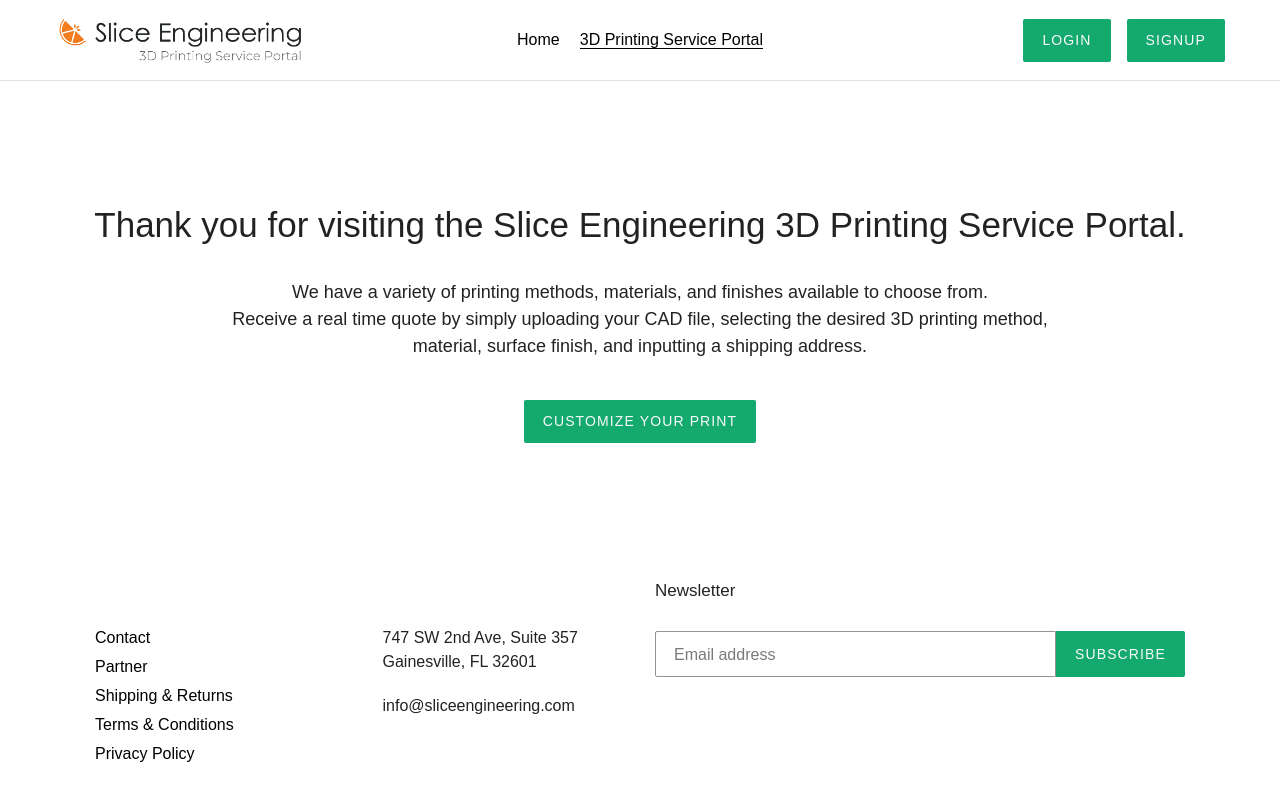
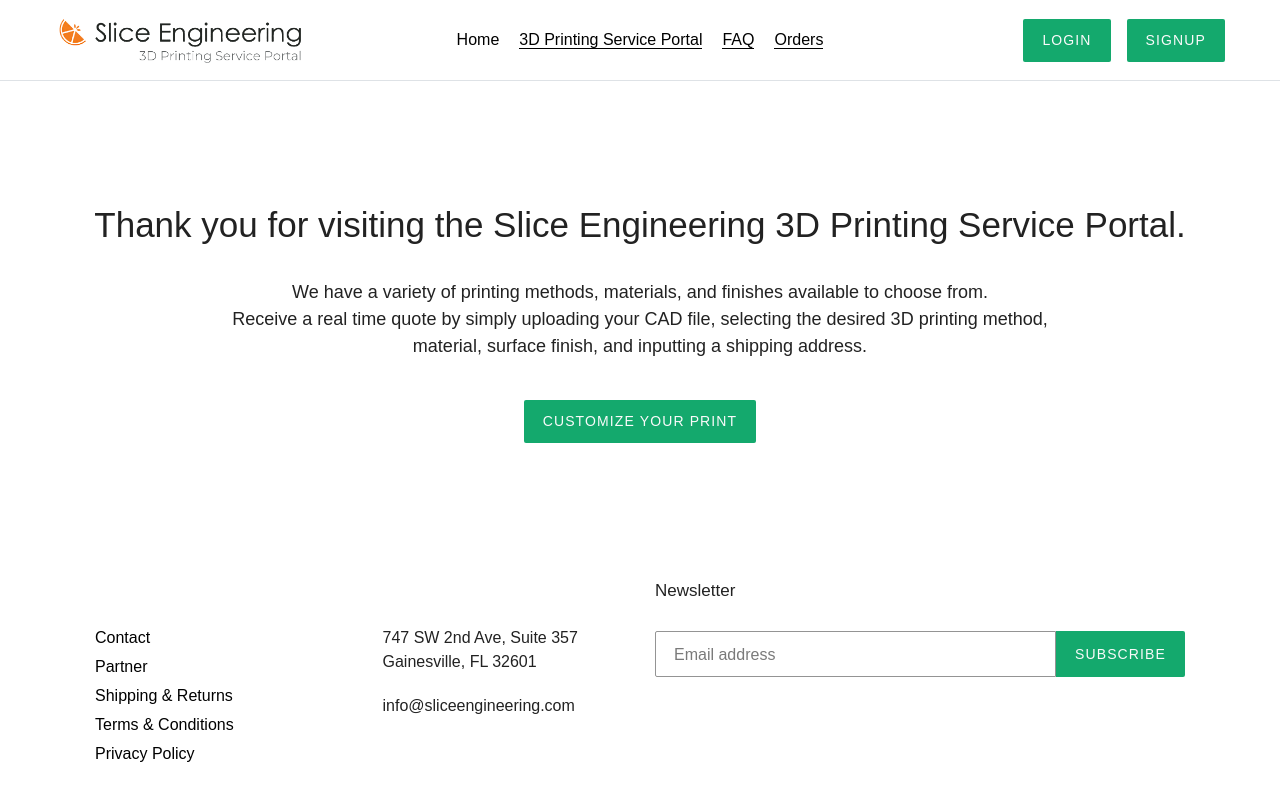
Before and after one commit to CENGroup2A/slice-engineering, a React (Create React App) app in the folder client/: page / in a window 1280 px wide. Shown: the top 800 px of the page. Built offline with nearby package versions, Linux system fonts and the light colour scheme; no server answers; a web font is replaced by a local one; what react-stripe-elements would draw is missing.

Commit message:
Merge with Render, Quote and Order Confirmation

```diff
--- a/client/package.json
+++ b/client/package.json
@@ -3,11 +3,11 @@
   "version": "0.1.0",
   "private": true,
   "dependencies": {
-    "express": "^4.17.1",
     "@material-ui/styles": "^4.0.0-rc.0",
     "axios": "^0.19.0",
     "bootstrap": "^4.3.1",
     "dropzone": "^5.5.1",
+    "express": "^4.17.1",
     "formik": "^2.0.3",
     "jquery": "^3.4.1",
     "query-string": "^6.8.3",
--- a/client/src/components/Navbar.js
+++ b/client/src/components/Navbar.js
@@ -74,6 +74,18 @@ class NavBar extends React.Component {
                       <span className="site-nav__label">3D Printing Service Portal</span>
                       </Link>
                   </li>
+
+                  <li>
+                    <Link to="/FAQ" className="site-nav__link--active site-nav__link--main" style={{textDecoration: "none"}}>
+                    <span className="site-nav__label">FAQ</span>
+                    </Link>
+                  </li>
+
+                  <li>
+                    <Link to="/orders" className="site-nav__link--active site-nav__link--main" style={{textDecoration: "none"}}>
+                    <span className="site-nav__label">Orders</span>
+                    </Link>
+                </li>
 
                   {/* <li className="site-nav--has-dropdown" data-has-dropdowns="">
                       <button className="site-nav__link site-nav__link--main site-nav__link--button">
@@ -188,6 +200,12 @@ class NavBar extends React.Component {
                             </Link>
                         </li>
 
+                        <li>
+                            <Link to="/orders" className="site-nav__link--active site-nav__link--main" style={{textDecoration: "none"}}>
+                            <span className="site-nav__label">Orders</span>
+                            </Link>
+                        </li>
+
                         {/* <li className="site-nav--has-dropdown" data-has-dropdowns="">
                             <button className="site-nav__link site-nav__link--main site-nav__link--button">
                                 <span className="site-nav__label">Resources</span><svg aria-hidden="true" focusable="false" role="presentation" className="icon icon--wide icon-chevron-down" viewBox="0 0 498.98 284.49"><path className="cls-1" d="M80.93 271.76A35 35 0 0 1 140.68 247l189.74 189.75L520.16 247a35 35 0 1 1 49.5 49.5L355.17 511a35 35 0 0 1-49.5 0L91.18 296.5a34.89 34.89 0 0 1-10.25-24.74z" transform="translate(-80.93 -236.76)"></path></svg>
```
Also changed, not shown: client/src/assets/theme.scss.css, 1 other file (tests, documents, lock files or other folders).
